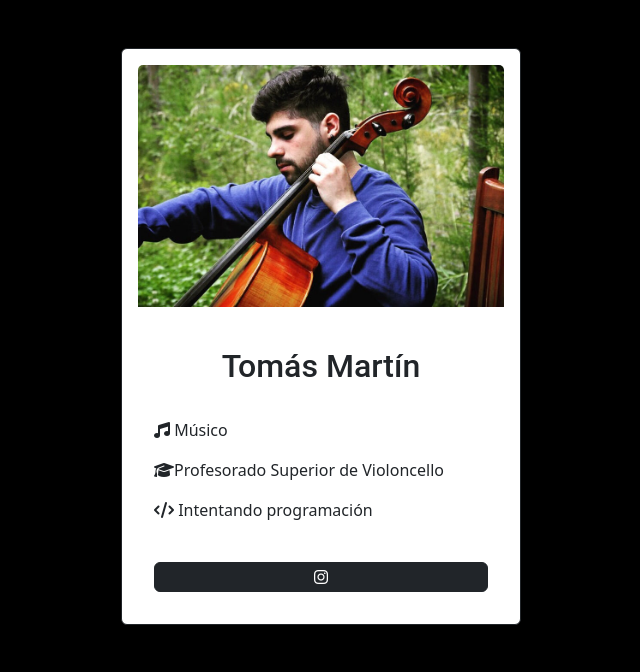
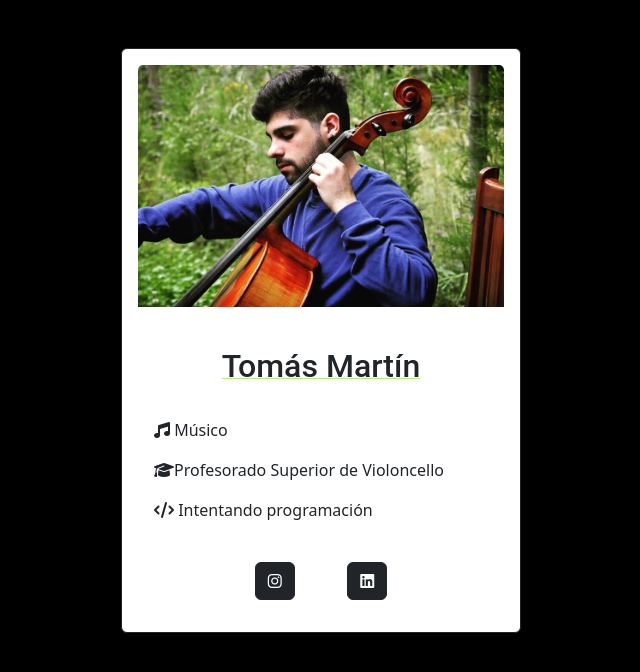
Before and after one commit to tomimartin95/Card-ID, a plain HTML site: page index.html in a window 1280 px wide. Shown: the top 672 px of the page, without its empty margins (319-959 px from the left). Drawn offline with nearby package versions, Linux system fonts and the light colour scheme.

Commit message:
actualizacion

```diff
--- a/index.html
+++ b/index.html
@@ -26,8 +26,12 @@
                     <p><i class="fa-solid fa-code"></i> Intentando programación</p>
                 </div>
                 <br>
-                <a href="https://www.instagram.com/martintomi/" class="btn btn-dark" id="insta" target="_blank"><i
+                <div class="botones">
+                    <a href="https://www.instagram.com/martintomi/" class="btn btn-dark" id="insta" target="_blank"><i
                         class="fa-brands fa-instagram"></i></a>
+                    <a href="https://www.linkedin.com/in/tom%C3%A1s-mart%C3%ADn/" class="btn btn-dark" target="_blank"><i class="fa-brands fa-linkedin"></i></a>
+                </div>
+
             </div>
         </div>
     </div>
--- a/src/styles/style.css
+++ b/src/styles/style.css
@@ -18,7 +18,7 @@ body {
     margin: 0;
 }
 
-#insta {
+.btn {
     display: flex;
     justify-content: center;
 }
@@ -39,8 +39,13 @@ body {
 .card-title {
     text-align: center;
     font-family: 'Roboto', sans-serif;
+    text-decoration: underline 1px greenyellow;
+}
 
-
+.botones {
+    display: flex;
+    justify-content: space-evenly;
+    padding: 0 3em 0 3em;
 }
 
 /*Font*/
```
